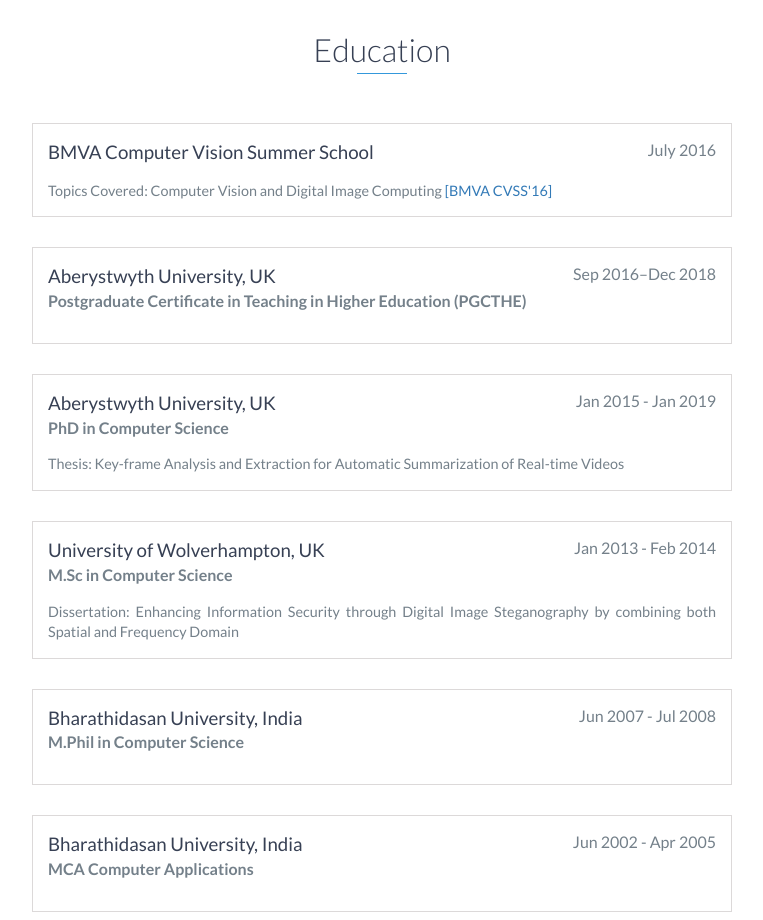
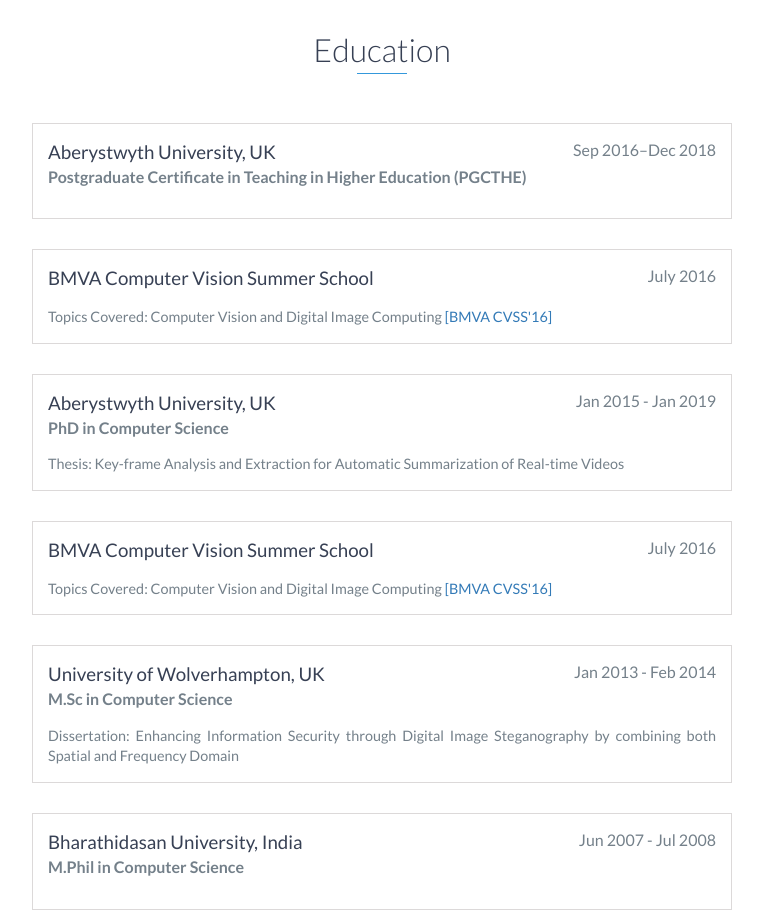
Before and after one commit to SivapriyaaKannappan/sivapriyaakannappan.github.io, a website: page index.html in a window 1280 px wide. Shown: the part 2960-3880 px from the top of the page, without its empty margins (258-1021 px from the left). Drawn offline with nearby package versions, Linux system fonts and the light colour scheme.

Commit message:
Update index.html

```diff
--- a/index.html
+++ b/index.html
@@ -188,7 +188,13 @@
 
     <div id="education">
         <h2 class="heading">Education</h2>
-	 <div class="education-block">
+
+	<div class="education-block">
+            <h3>Aberystwyth University, UK</h3>
+            <span class="education-date">Sep 2016–Dec 2018</span>
+            <h4><b>Postgraduate Certificate in Teaching in Higher Education (PGCTHE)</b></h4>
+        </div>
+	     <div class="education-block">
             <h3>BMVA Computer Vision Summer School</h3>
             <span class="education-date">July 2016</span>
             <h4></h4>
@@ -196,17 +202,20 @@
                 Topics Covered: Computer Vision and Digital Image Computing  <a href="http://cvss.swansea.ac.uk/index.php?n=Site.Home" target="_blank">[BMVA CVSS'16]</a>
             </p>
         </div>
-	<div class="education-block">
-            <h3>Aberystwyth University, UK</h3>
-            <span class="education-date">Sep 2016–Dec 2018</span>
-            <h4><b>Postgraduate Certificate in Teaching in Higher Education (PGCTHE)</b></h4>
-        </div>
         <div class="education-block">
             <h3>Aberystwyth University, UK</h3>
             <span class="education-date">Jan 2015 - Jan 2019</span>
             <h4><b>PhD in Computer Science</b></h4>
             <p>
                 Thesis: Key-frame Analysis and Extraction for Automatic Summarization of Real-time Videos
+            </p>
+        </div>
+	 <div class="education-block">
+            <h3>BMVA Computer Vision Summer School</h3>
+            <span class="education-date">July 2016</span>
+            <h4></h4>
+            <p>
+                Topics Covered: Computer Vision and Digital Image Computing  <a href="http://cvss.swansea.ac.uk/index.php?n=Site.Home" target="_blank">[BMVA CVSS'16]</a>
             </p>
         </div>
         <div class="education-block">
```
